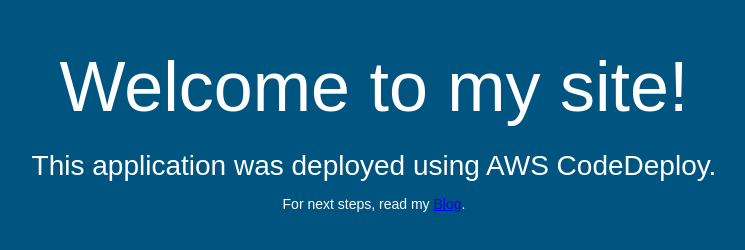
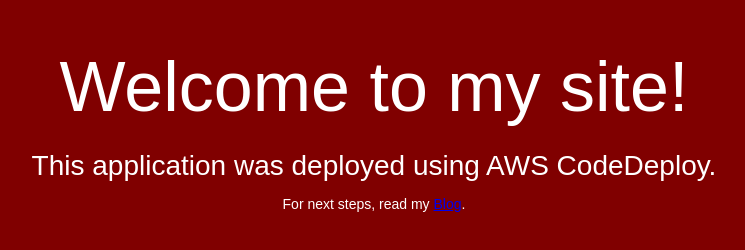
Before and after one commit to makeittotop/CodeDeploy-Sample-App, a plain HTML site: page index.html in a window 1280 px wide. Shown: the whole page, without its empty margins (266-1011 px from the left). Drawn offline with Linux system fonts and the light colour scheme.

```diff
--- a/index.html
+++ b/index.html
@@ -6,7 +6,7 @@
   <style>
     body {
       color: #ffffff;
-      background-color: #005580;
+      background-color: #800000;
       font-family: Arial, sans-serif;
       font-size: 14px;
     }
```
Also changed, not shown: 2 other files.
